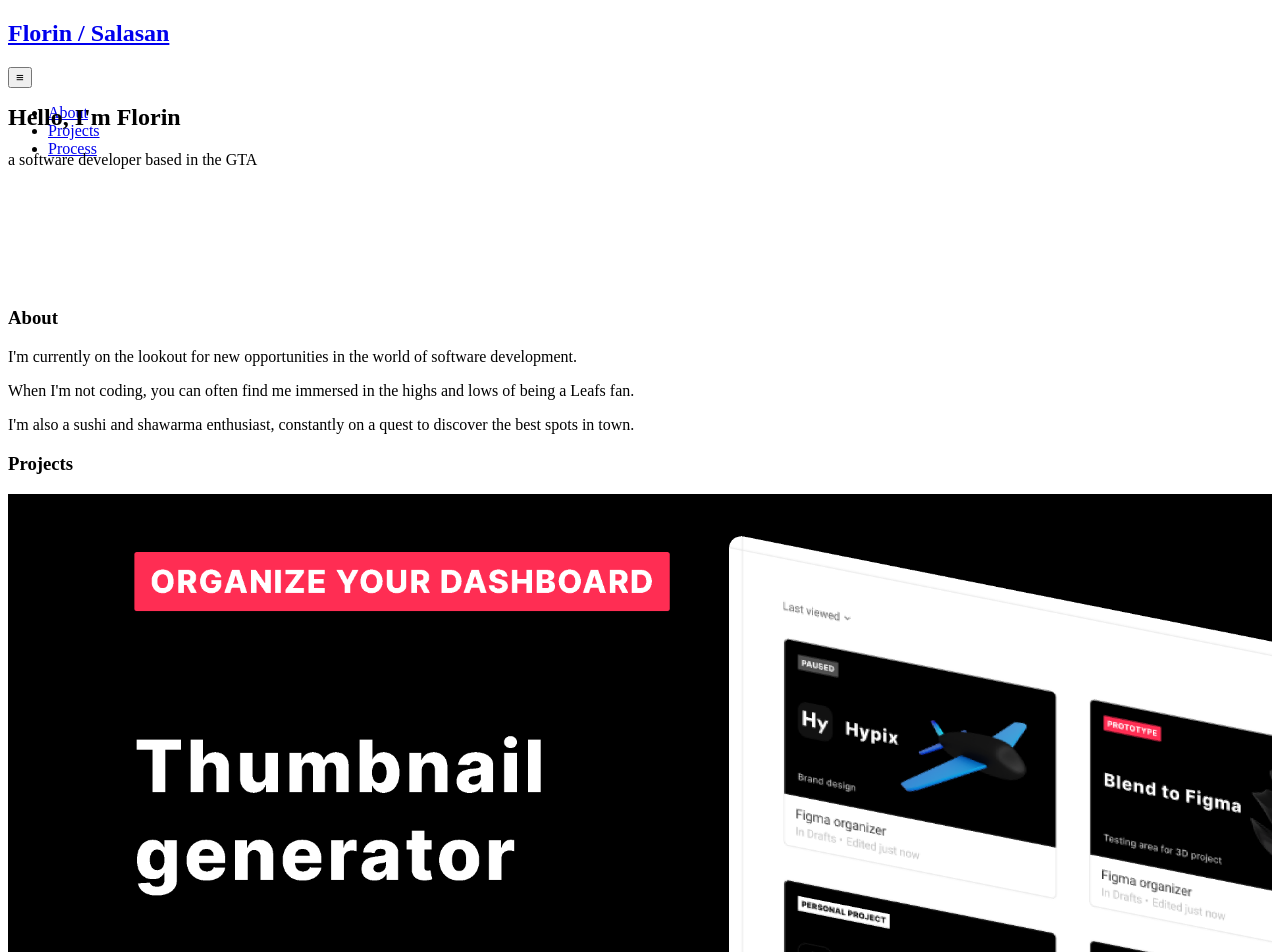
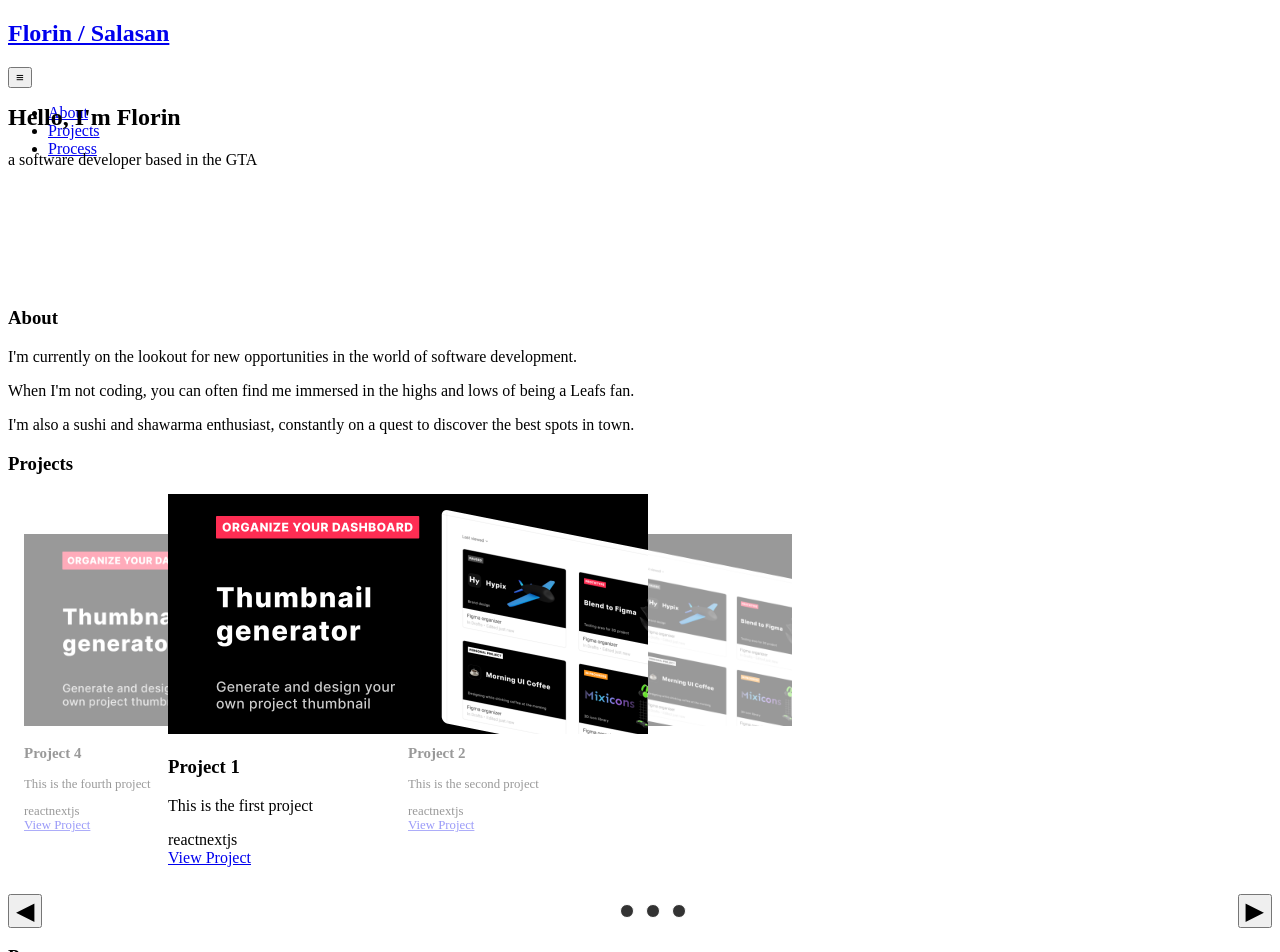
Before and after one commit to florinsalasan/another-portfolio, a Next.js app in the folder my-portfolio/: page / in a window 1280 px wide. Shown: the top 952 px of the page. Built offline with nearby package versions, Linux system fonts and the light colour scheme.

Commit message:
managed to reach a version of carousel methods that have animations and logic intact. Just need to implement proper animations

```diff
--- a/my-portfolio/src/components/Projects.module.css
+++ b/my-portfolio/src/components/Projects.module.css
@@ -1,31 +1,106 @@
 /* Projects.module.css */
 
-.projectCard {
+/* .projectCard {
   transition: opacity 0.5s ease-in-out, transform 0.5s ease-in-out;
   width: 100%;
-}
+} */
 
-.active {
+/* .active {
   opacity: 1;
   transform: scale(1);
 }
 
 .left {
   transform: scale(0.9);
-  display: none;
 }
 
 .right {
   transform: scale(0.9);
+} */
+
+/* .projectCard:not(.active):not(.left):not(.right) {
   display: none;
+} */
+
+/* Keyframes for animations */
+@keyframes moveLeftKF {
+  /* Define animation steps for moving from off-screen left */
+  0% {
+    transform: translateX(0);
+    opacity: 1;
+  }
+  100% {
+    transform: translateX(-200%); /* Move off-screen to the left */
+    opacity: 0.4; /* Adjust opacity as needed */
+  }
 }
 
-.projectCard:not(.active):not(.left):not(.right) {
-  display: none;
+@keyframes moveRightKF {
+  /* Define animation steps for moving from off-screen right */
+  0% {
+    transform: translateX(0);
+    opacity: 1;
+  }
+  100% {
+    transform: translateX(200%); /* Move off-screen to the right */
+    opacity: 0.4; /* Adjust opacity as needed */
+  }
 }
 
-.projectCard.active {
-  display: block;
+@keyframes moveMiddleFromLeftKF {
+  /* Define animation steps for moving from left to the middle */
+}
+
+@keyframes moveMiddleFromRightKF {
+  /* Define animation steps for moving from right to the middle */
+}
+
+@keyframes moveLeftFromMiddleKF {
+  /* Define animation steps for moving from the middle to the left */
+  0% {
+    transform: translateX(0);
+    opacity: 1;
+  }
+
+  100% {
+    transform: translatex(-40%) scale(0.8);
+    opacity: 0.4;
+  }
+}
+
+@keyframes moveRightFromMiddleKF {
+  /* Define animation steps for moving from the middle to the right */
+}
+
+/* CSS classes for animation control */
+.moveLeft {
+  z-index: 2;
+  animation: 0.4s ease 0s moveLeftKF;
+}
+
+.moveRight {
+  z-index: 2;
+  animation: moveRightKF 0.4s ease forwards;
+}
+
+.moveMiddleFromLeft {
+  z-index: 10;
+  animation: moveMiddleFromLeftKF 0.4s ease forwards;
+}
+
+.moveMiddleFromRight {
+  z-index: 10;
+  animation: moveMiddleFromRightKF 0.4s ease forwards;
+}
+
+.moveLeftFromMiddle {
+  z-index: 2;
+  animation: moveLeftFromMiddleKF 0.4s ease forwards;
+}
+
+.moveRightFromMiddle {
+  z-index: 2;
+  animation: moveRightFromMiddleKF 0.4s ease forwards;
 }
 
 .carouselButtons {
@@ -47,7 +122,6 @@
   border: 1px solid white;
   background: #333; /* Change the background color as needed */
   cursor: pointer;
-  /* padding-left: 5px; */
   margin-top: 1px;
 }
 
@@ -58,12 +132,100 @@
 }
 
 .caret {
-  /* color: #333; Change the color as needed */
   font-size: 24px; /* Change the font size as needed */
-  /* border: 1px solid #333; Add a border */
-  /* padding: 4px 8px; Adjust padding as needed for spacing */
-  /* border-radius: 50%; Create a circular shape */
 }
 
-/* Define CSS animations for sliding in and out */
-/* Keyframes for sliding in from the left */
+.radioButton {
+  display: none;
+}
+
+/* CODEPEN STYLING STARTS HERE AND BELOW */
+
+.projectCard {
+  position: absolute;
+  width: 60%;
+  height: 100%;
+  left: 0;
+  right: 0;
+  margin: auto;
+  transition: transform 0.4s ease;
+  cursor: pointer;
+}
+
+.carouselContainer {
+  width: 100%;
+  max-width: 800px;
+  max-height: 600px;
+  height: 100%;
+  transform-style: preserve-3d;
+  display: flex;
+  justify-content: center;
+  flex-direction: column;
+  align-items: center;
+}
+
+.cards {
+  position: relative;
+  width: 100%;
+  height: 100%;
+  /* margin-bottom: 20px; */
+  min-height: 50vh;
+}
+
+.active {
+  /* transform: translatex(0) scale(1); */
+  opacity: 1;
+  z-index: 1;
+
+  /* img {
+    box-shadow: 0px 0px 5px 0px rgba(81, 81, 81, 0.47);
+  } */
+}
+
+.left {
+  transform: translatex(-40%) scale(0.8);
+  opacity: 0.4;
+  z-index: 0;
+}
+
+.right {
+  transform: translatex(40%) scale(0.8);
+  opacity: 0.4;
+  z-index: 0;
+}
+
+.offRight {
+  opacity: 0;
+}
+
+.offLeft {
+  opacity: 0;
+}
+
+/* #item-1:checked ~ .cards #song-3,
+#item-2:checked ~ .cards #song-1,
+#item-3:checked ~ .cards #song-2 {
+  transform: translatex(-40%) scale(0.8);
+  opacity: 0.4;
+  z-index: 0;
+}
+
+#item-1:checked ~ .cards #song-2,
+#item-2:checked ~ .cards #song-3,
+#item-3:checked ~ .cards #song-1 {
+  transform: translatex(40%) scale(0.8);
+  opacity: 0.4;
+  z-index: 0;
+}
+
+#item-1:checked ~ .cards #song-1,
+#item-2:checked ~ .cards #song-2,
+#item-3:checked ~ .cards #song-3 {
+  transform: translatex(0) scale(1);
+  opacity: 1;
+  z-index: 1;
+
+  img {
+    box-shadow: 0px 0px 5px 0px rgba(81, 81, 81, 0.47);
+  }
+} */
--- a/my-portfolio/src/components/Projects.tsx
+++ b/my-portfolio/src/components/Projects.tsx
@@ -37,111 +37,139 @@ const fakeProjects = [
   // Add more project data as needed
 ];
 
-// const Projects: React.FC = () => {
-//   return (
-//     <section id="projects" className="py-10 bg-blue-500 text-white">
-//       <div className="container mx-auto">
-//         {/* <h2 className="text-2xl font-semibold mb-6">Projects</h2> */}
-//         <SectionIntroduction title="Projects" type="title" />
-//         <ProjectCarousel>
-//           {fakeProjects.map((project) => (
-//             <ProjectCard
-//               key={uuidv4()} // Generate a unique key using uuid
-//               title={project.title}
-//               description={project.description}
-//               technologies={project.technologies}
-//               imageSrc={project.imageSrc}
-//               link={project.link}
-//             />
-//           ))}
-//         </ProjectCarousel>
-//       </div>
-//     </section>
-//   );
-// };
-
-// export default Projects;
-
-// import React, { useState } from "react";
-// import SectionIntroduction from "./subComponents/SectionIntroduction";
-// import ProjectCard from "./subComponents/ProjectCard";
-
-// const Projects: React.FC = () => {
-//   const [currentCard, setCurrentCard] = useState(0);
-
-//   const nextCard = () => {
-//     setCurrentCard((currentCard + 1) % fakeProjects.length);
-//   };
-
-//   const prevCard = () => {
-//     setCurrentCard(
-//       (currentCard - 1 + fakeProjects.length) % fakeProjects.length
-//     );
-//   };
-
-//   return (
-//     <section id="projects" className="py-10 bg-blue-500 text-white">
-//       <div className="container mx-auto">
-//         <SectionIntroduction title="Projects" type="title" />
-//         <div className="relative">
-//           <div className="carouselContainer">
-//             {fakeProjects.map((project, index) => (
-//               <div
-//                 key={uuidv4()}
-//                 className={`${styles.projectCard} ${
-//                   index === currentCard ? `${styles.active}` : ""
-//                 }`}
-//               >
-// <ProjectCard
-//   title={project.title}
-//   description={project.description}
-//   technologies={project.technologies}
-//   imageSrc={project.imageSrc}
-//   link={project.link}
-// />
-//               </div>
-//             ))}
-//           </div>
-//           <div className="carousel-buttons">
-//             <button className="prev" onClick={prevCard}>
-//               Previous
-//             </button>
-//             <button className="next" onClick={nextCard}>
-//               Next
-//             </button>
-//           </div>
-//         </div>
-//       </div>
-//     </section>
-//   );
-// };
-
-// export default Projects;
-
 const Projects: React.FC = () => {
   const [currentCard, setCurrentCard] = useState(0);
+  const totalCards = fakeProjects.length;
 
-  // const nextCard = () => {
-  //   setCurrentCard((currentCard + 1) % fakeProjects.length);
-  // };
+  const getPrevIndex = (currentIndex: number) =>
+    (currentIndex - 1 + totalCards) % totalCards;
+  const getNextIndex = (currentIndex: number) =>
+    (currentIndex + 1) % totalCards;
+  const getPrevReplaceIndex = (currentIndex: number) =>
+    (currentIndex - 2 + totalCards) % totalCards;
+  const getNextReplaceIndex = (currentIndex: number) =>
+    (currentIndex + 2) % totalCards;
 
-  // const prevCard = () => {
-  //   setCurrentCard(
-  //     (currentCard - 1 + fakeProjects.length) % fakeProjects.length
-  //   );
-  // };
   const nextCard = () => {
-    // Add animation classes for the "Next" direction
-    const nextCardIndex = (currentCard + 1) % fakeProjects.length;
-    // Update the current card index
-    setCurrentCard(nextCardIndex);
+    const cards = document.querySelectorAll(`.${styles.projectCard}`);
+    const currentCardIndex = currentCard;
+    const prevCardIndex = getPrevIndex(currentCard);
+    const nextCardIndex = getNextIndex(currentCard);
+    const prevReplaceCardIndex = getPrevReplaceIndex(currentCard);
+    const nextReplaceCardIndex = getNextReplaceIndex(currentCard);
+
+    if (
+      (currentCardIndex || currentCardIndex === 0) && // active card
+      (prevCardIndex || prevCardIndex === 0) && // left card
+      (nextCardIndex || nextCardIndex === 0) && // right card
+      (prevReplaceCardIndex || prevReplaceCardIndex === 0) && // offLeft card
+      (nextReplaceCardIndex || nextReplaceCardIndex === 0) // offRight card @ 4 cards is equal to prevReplaceCardIndex
+    ) {
+      cards.forEach((card, index) => {
+        card.addEventListener(
+          "animationend",
+          () => {
+            if (index === currentCard) {
+              card.classList.remove(styles.active);
+              card.classList.add(styles.left);
+            }
+            if (index === prevCardIndex) {
+              card.classList.remove(styles.left);
+              card.classList.add(styles.offLeft);
+            }
+            if (index === nextCardIndex) {
+              card.classList.remove(styles.right);
+              card.classList.add(styles.active);
+            }
+            if (index === prevReplaceCardIndex) {
+              card.classList.remove(styles.offLeft);
+              // card.classList.add(styles.right);
+            }
+            if (index === nextReplaceCardIndex) {
+              card.classList.remove(styles.offRight);
+              card.classList.add(styles.right);
+            }
+          },
+          { once: true }
+        );
+
+        card.classList.add(`${styles.moveLeft}`);
+      });
+    }
+
+    setTimeout(() => {
+      setCurrentCard(getNextIndex(currentCard));
+    }, 400);
   };
 
   const prevCard = () => {
     // Add animation classes for the "Previous" direction
-    const prevCardIndex =
-      (currentCard - 1 + fakeProjects.length) % fakeProjects.length;
-    setCurrentCard(prevCardIndex);
+    const cards = document.querySelectorAll(`.${styles.projectCard}`);
+    const currentCardIndex = currentCard;
+    const prevCardIndex = getPrevIndex(currentCard);
+    const nextCardIndex = getNextIndex(currentCard);
+    const prevReplaceCardIndex = getPrevReplaceIndex(currentCard);
+    const nextReplaceCardIndex = getNextReplaceIndex(currentCard);
+
+    if (
+      (currentCardIndex || currentCardIndex === 0) && // active card
+      (prevCardIndex || prevCardIndex === 0) && // left card
+      (nextCardIndex || nextCardIndex === 0) && // right card
+      (prevReplaceCardIndex || prevReplaceCardIndex === 0) && // offLeft card
+      (nextReplaceCardIndex || nextReplaceCardIndex === 0) // offRight card @ 4 cards is equal to prevReplaceCardIndex
+    ) {
+      cards.forEach((card, index) => {
+        card.addEventListener(
+          "animationend",
+          () => {
+            if (index === currentCard) {
+              card.classList.remove(styles.active);
+              card.classList.add(styles.left);
+            }
+            if (index === prevCardIndex) {
+              card.classList.remove(styles.left);
+              card.classList.add(styles.offLeft);
+            }
+            if (index === nextCardIndex) {
+              card.classList.remove(styles.right);
+              card.classList.add(styles.active);
+            }
+            if (index === prevReplaceCardIndex) {
+              card.classList.remove(styles.offLeft);
+              // card.classList.add(styles.right);
+            }
+            if (index === nextReplaceCardIndex) {
+              card.classList.remove(styles.offRight);
+              card.classList.add(styles.right);
+            }
+          },
+          { once: true }
+        );
+        if (index === currentCard) {
+          card.classList.add(styles.moveLeftFromMiddle);
+        }
+        if (index === prevCardIndex) {
+          card.classList.remove(styles.left);
+          card.classList.add(styles.offLeft);
+        }
+        if (index === nextCardIndex) {
+          card.classList.remove(styles.right);
+          card.classList.add(styles.active);
+        }
+        if (index === prevReplaceCardIndex) {
+          card.classList.remove(styles.offLeft);
+          // card.classList.add(styles.right);
+        }
+        if (index === nextReplaceCardIndex) {
+          card.classList.remove(styles.offRight);
+          card.classList.add(styles.right);
+        }
+      });
+    }
+
+    setTimeout(() => {
+      setCurrentCard(getPrevIndex(currentCard));
+    }, 400);
   };
 
   const goToCard = (index: number) => {
@@ -154,19 +182,36 @@ const Projects: React.FC = () => {
         <SectionIntroduction title="Projects" type="title" />
 
         <div className={`${styles.carouselContainer} p-6  `}>
+          {fakeProjects.map((_, index) => (
+            <input
+              key={uuidv4()}
+              type="radio"
+              id={`radio-${index}`}
+              name="slider"
+              className={`${styles.radioButton}`}
+              checked={index === currentCard}
+              onChange={() => goToCard(index)}
+            />
+          ))}
+          <div className={`${styles.cards}`}>
             {fakeProjects.map((project, index) => (
+              <label key={uuidv4()} htmlFor={`radio-${index}`}>
                 <div
                   key={uuidv4()}
                   className={`${styles.projectCard} ${
-                index === currentCard ? `${styles.active}` : ""
+                    index === currentCard ? `${styles.active}` : "" // Checks if it's the first card being mapped and sets it to active
                   } ${
-                index ===
-                (currentCard - 1 + fakeProjects.length) % fakeProjects.length
-                  ? `${styles.left}`
+                    index === getPrevIndex(currentCard) ? `${styles.left}` : "" // sets the card on the left of the active card, this is the prev card
+                  }
+                  ${
+                    index === getPrevReplaceIndex(currentCard) // sets the card off screen to the left to come in when prev card is called
+                      ? `${styles.offLeft}`
                       : ""
                   } ${
-                index === (currentCard + 1) % fakeProjects.length
-                  ? `${styles.right}`
+                    index === getNextIndex(currentCard) ? `${styles.right}` : "" // sets the card on the right of the active card, this is the next card
+                  }${
+                    index === getNextReplaceIndex(currentCard) // sets the card on off screen to the right to come in when next card is called
+                      ? `${styles.offRight}`
                       : ""
                   }`}
                 >
@@ -178,7 +223,9 @@ const Projects: React.FC = () => {
                     link={project.link}
                   />
                 </div>
+              </label>
             ))}
+          </div>
         </div>
       </div>
       <div className={`${styles.carouselButtons}`}>
```
Lines whose indentation alone changed are shown as unchanged.
